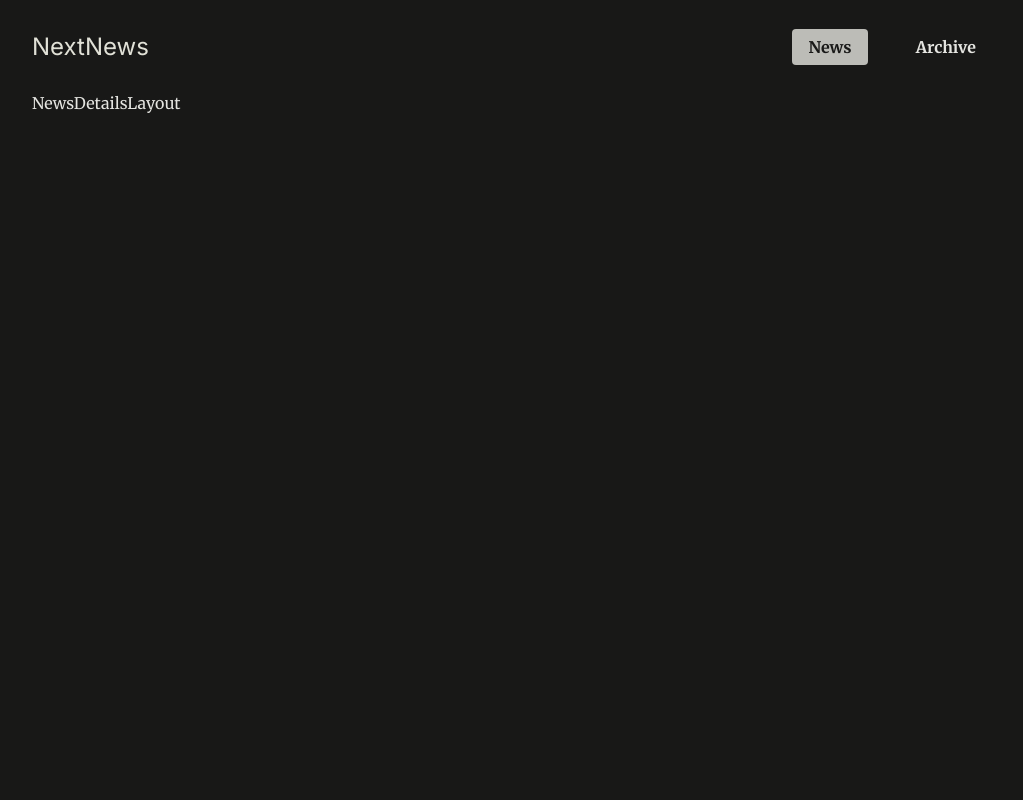
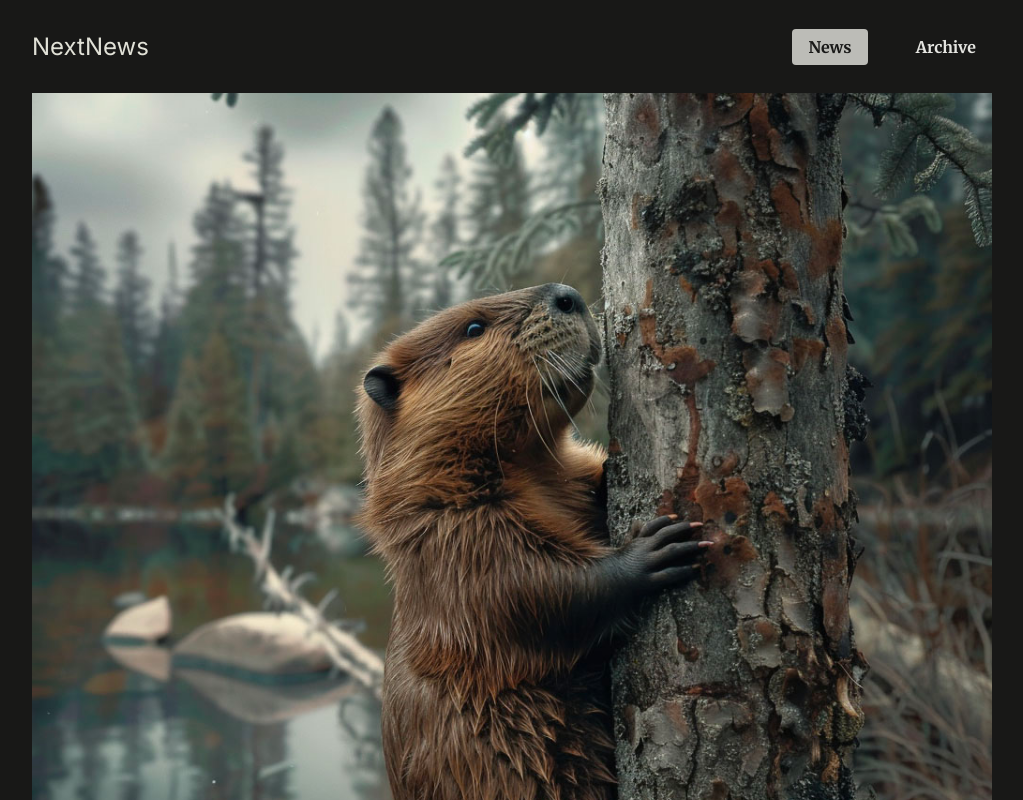
Before and after one commit to ZaryabAhmed22/next-news, a Next.js app: page /news/beaver-plague/image in a window 1280 px wide. Shown: the top 800 px of the page, without its empty margins (128-1151 px from the left). Built offline with nearby package versions, Linux system fonts and the light colour scheme.

Commit message:
add modal closing logic

```diff
--- a/app/globals.css
+++ b/app/globals.css
@@ -1,11 +1,11 @@
-@import url('https://fonts.googleapis.com/css2?family=Inter:wght@100..900&family=Merriweather:ital,wght@0,300;0,400;0,700;0,900;1,300;1,400;1,700;1,900&display=swap');
+@import url("https://fonts.googleapis.com/css2?family=Inter:wght@100..900&family=Merriweather:ital,wght@0,300;0,400;0,700;0,900;1,300;1,400;1,700;1,900&display=swap");
 
 * {
   box-sizing: border-box;
 }
 
 html {
-  font-family: 'Merriweather', serif;
+  font-family: "Merriweather", serif;
 }
 
 body {
@@ -34,7 +34,7 @@ ul {
 }
 
 #logo {
-  font-family: 'Inter', sans-serif;
+  font-family: "Inter", sans-serif;
   font-size: 1.5rem;
   border-radius: 4px;
 }
@@ -149,6 +149,16 @@ ul {
   border-radius: 4px;
 }
 
+.fullscreen-image {
+  width: 100%;
+}
+
+.fullscreen-image img {
+  width: 100%;
+  height: 100%;
+  object-fit: contain;
+}
+
 .modal {
   background-color: #bababa;
   padding: 2rem;
--- a/app/layout.js
+++ b/app/layout.js
@@ -1,9 +1,14 @@
 import MainHeader from "@/components/main-header";
 import "./globals.css";
 
+// export const metadata = {
+//   title: "Next.js Page Routing & Rendering",
+//   description: "Learn how to route to different pages.",
+// };
+
 export const metadata = {
-  title: "Next.js Page Routing & Rendering",
-  description: "Learn how to route to different pages.",
+  title: "News App",
+  description: "News App created with Next JS routing",
 };
 
 export default function RootLayout({ children }) {
--- /dev/null
+++ b/app/news/[newsId]/@modal/default.js
@@ -0,0 +1,6 @@
+import React from "react";
+
+// This file is added to tell Next Js to not render anything for the parallel route @modal if we are on the route /news/[newsId]. The @modal/(.)image will only be shown if intercepted
+export default function ModalDefaultPage() {
+  return null;
+}
--- a/app/news/[newsId]/layout.js
+++ b/app/news/[newsId]/layout.js
@@ -1,5 +1,10 @@
 import React from "react";
 
-export default function NewsDetailsLayout() {
-  return <div>NewsDetailsLayout</div>;
+export default function NewsDetailsLayout({ children, modal }) {
+  return (
+    <div>
+      {modal}
+      {children}
+    </div>
+  );
 }
```
Also changed, not shown: app/news/[newsId]/@modal/(.)image/page.js (renamed from app/news/[newsId]/(.)image/page.js, +5 -3 lines).
